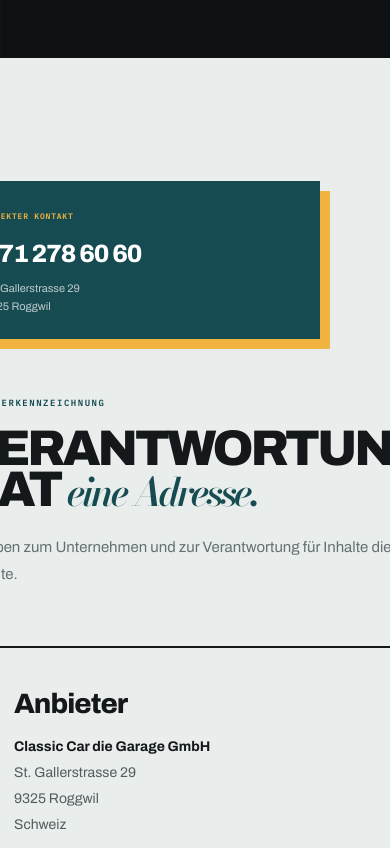
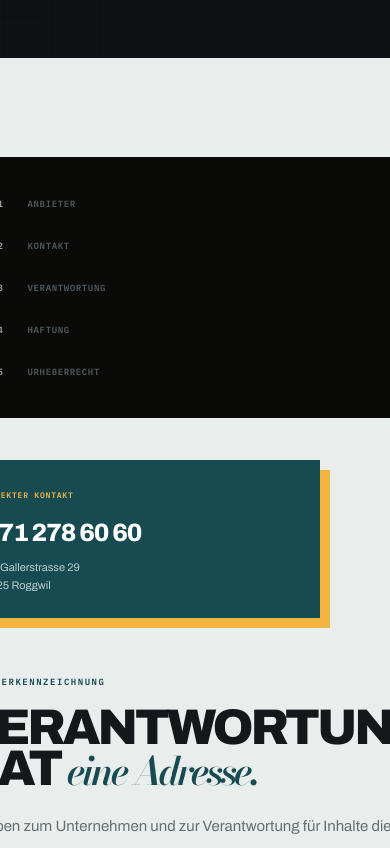
Before and after one commit to aiinsider52/classicdiegarage, a website: page public/impressum.html in a window 390 px wide. Shown: the part 876-1724 px from the top of the page. Drawn offline with nearby package versions, Linux system fonts and the light colour scheme.

Commit message:
Fix mobile legal document navigation layout

```diff
--- a/public/light.css
+++ b/public/light.css
@@ -1435,7 +1435,7 @@
 .legal-layout { padding: clamp(80px,9vw,140px) 6vw; display: grid; grid-template-columns: 250px minmax(0,850px); gap: clamp(60px,9vw,145px); justify-content: center; align-items: start; }
 .legal-sidebar { position: sticky; top: 105px; }
 .legal-sidebar > .eyebrow { margin-bottom: 18px; }
-.legal-sidebar nav { display: grid; gap: 0; border-top: 1px solid var(--line); font: 600 9px "IBM Plex Mono",monospace; letter-spacing: .07em; text-transform: uppercase; }
+.legal-sidebar nav { position: static; inset: auto; display: grid; gap: 0; border-top: 1px solid var(--line); font: 600 9px "IBM Plex Mono",monospace; letter-spacing: .07em; text-transform: uppercase; }
 .legal-sidebar nav a { padding: 15px 0; display: grid; grid-template-columns: 36px 1fr; color: #4e585b; border-bottom: 1px solid var(--line); transition: color .2s,padding-left .2s; }
 .legal-sidebar nav a:hover { padding-left: 7px; color: var(--forest); }
 .legal-sidebar nav a span { color: #9aa2a4; }
```
